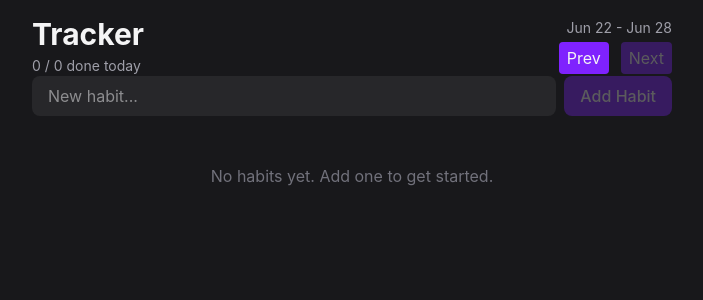
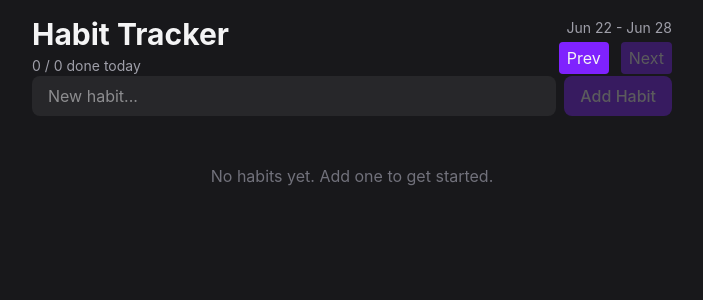
Before and after one commit to Dimterion/vault, a React (Vite) app: page / in a window 1280 px wide. Shown: the top 300 px of the page, without its empty margins (288-991 px from the left). Built offline with nearby package versions, Linux system fonts and the light colour scheme.

Commit message:
minor components & context adjustments

```diff
--- a/src/components/HabitList.tsx
+++ b/src/components/HabitList.tsx
@@ -1,7 +1,9 @@
 import { useHabits } from "../context/useHabits";
 import HabitItem from "./HabitItem";
 
-type HabitListProps = { visibleDates: Date[] };
+type HabitListProps = {
+  visibleDates: Date[];
+};
 
 export default function HabitList({ visibleDates }: HabitListProps) {
   const { habits } = useHabits();
--- a/src/components/Header.tsx
+++ b/src/components/Header.tsx
@@ -14,16 +14,18 @@ export default function Header({ visibleDates, onPrev, onNext }: HeaderProps) {
   const doneToday = habits.filter((h) =>
     h.completions.some((c) => isToday(c)),
   ).length;
+
   const dateRange = `${format(visibleDates[0], "MMM d")} - ${format(visibleDates.at(-1)!, "MMM d")}`;
 
   return (
     <header className="flex items-center justify-between">
       <div className="flex flex-col gap-1">
-        <h1 className="text-3xl font-bold">Tracker</h1>
+        <h1 className="text-3xl font-bold">Habit Tracker</h1>
         <span className="text-sm text-zinc-400">
           {doneToday} / {habits.length} done today
         </span>
       </div>
+
       <div className="flex flex-col items-end gap-1">
         <span className="text-sm text-zinc-400">{dateRange}</span>
         <div className="flex items-center gap-3">
--- a/src/context/HabitProvider.tsx
+++ b/src/context/HabitProvider.tsx
@@ -1,5 +1,5 @@
+import { type ReactNode } from "react";
 import { isSameDay } from "date-fns";
-import { type ReactNode } from "react";
 import { HabitContext, type Habit } from "./useHabits";
 import { useLocalStorage } from "../hooks/useLocalStorage";
 
--- a/src/context/useHabits.ts
+++ b/src/context/useHabits.ts
@@ -9,8 +9,8 @@ export type Habit = {
 type Context = {
   habits: Habit[];
   addHabit: (name: string) => void;
-  deleteHabit: (name: string) => void;
-  toggleHabit: (name: string, date: Date) => void;
+  deleteHabit: (id: string) => void;
+  toggleHabit: (id: string, date: Date) => void;
 };
 
 export const HabitContext = createContext<null | Context>(null);
```
